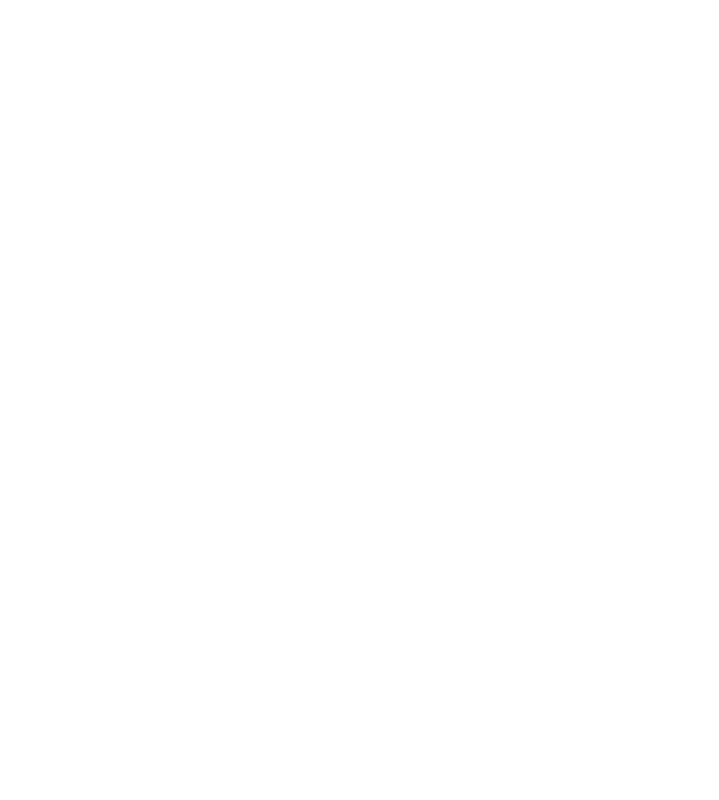
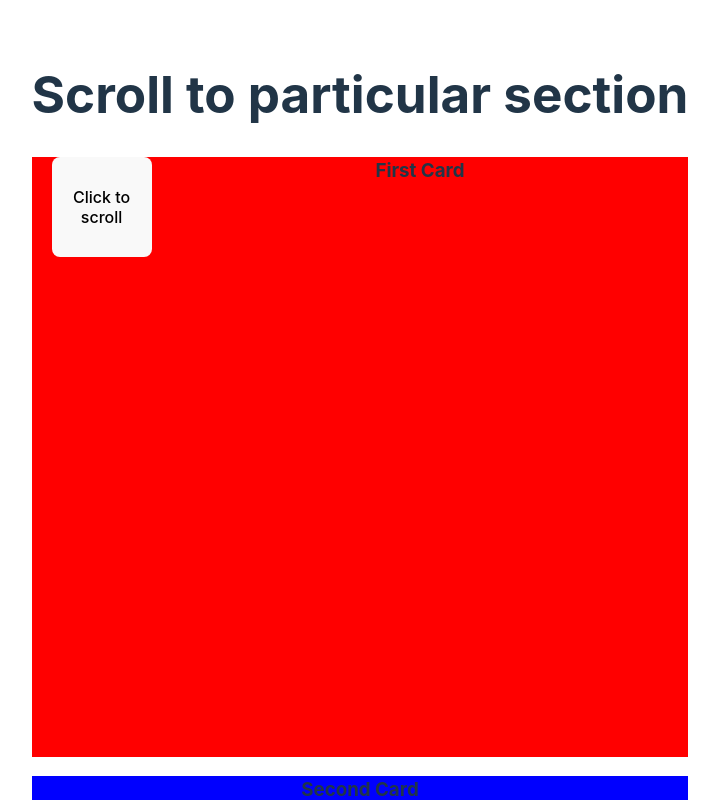
Before and after one commit to reauctioned/React_25, a React (Vite) app in the folder React_CC/: page / in a window 1280 px wide. Shown: the top 800 px of the page, without its empty margins (280-999 px from the left). Built offline with nearby package versions, Linux system fonts and the light colour scheme.

Commit message:
+ multiple sections added

```diff
--- a/React_CC/src/App.jsx
+++ b/React_CC/src/App.jsx
@@ -23,6 +23,7 @@
 import UseWindowResizeTest from './components/useResposive-hook/test.jsx'
 import ScrollToTB from './components/scroll-to-top/bottom/index.jsx'
 import ScrollToTopAndBottom from './components/scroll-to-top/bottom/index.jsx'
+import ScrollToSection from './components/scroll-to-top/bottom/scroll_sections.jsx'
 
 
 function App() {
@@ -49,6 +50,7 @@
         {/* <UseOnClickOutsideTest/> */}
         {/* <UseWindowResizeTest/> */}
         {/* <ScrollToTB/> */}
+        <ScrollToSection/>
     </div>
   )
 }
--- a/React_CC/src/components/scroll-to-top/bottom/scroll_sections.jsx
+++ b/React_CC/src/components/scroll-to-top/bottom/scroll_sections.jsx
@@ -0,0 +1,56 @@
+export default function ScrollToSection() {
+  const data = [
+    {
+      label: "First Card",
+      style: {
+        width: "100%",
+        height: "600px",
+        background: "red",
+      },
+    },
+    {
+      label: "Second Card",
+      style: {
+        width: "100%",
+        height: "600px",
+        background: "blue",
+      },
+    },
+    {
+      label: "Third Card",
+      style: {
+        width: "100%",
+        height: "600px",
+        background: "green",
+      },
+    },
+    {
+      label: "Fourth Card",
+      style: {
+        width: "100%",
+        height: "600px",
+        background: "yellow",
+      },
+    },
+    {
+      label: "Fifth Card",
+      style: {
+        width: "100%",
+        height: "600px",
+        background: "pink",
+      },
+    },
+  ];
+
+  return (
+    <div>
+      <h1>Scroll to particular section</h1>
+      <button>Click to scroll</button>
+      {
+        data.map(dataItem=> <div style={dataItem.style}>
+            <h3>{dataItem.label}</h3>
+        </div>)
+      }
+    </div>
+  );
+}
```
